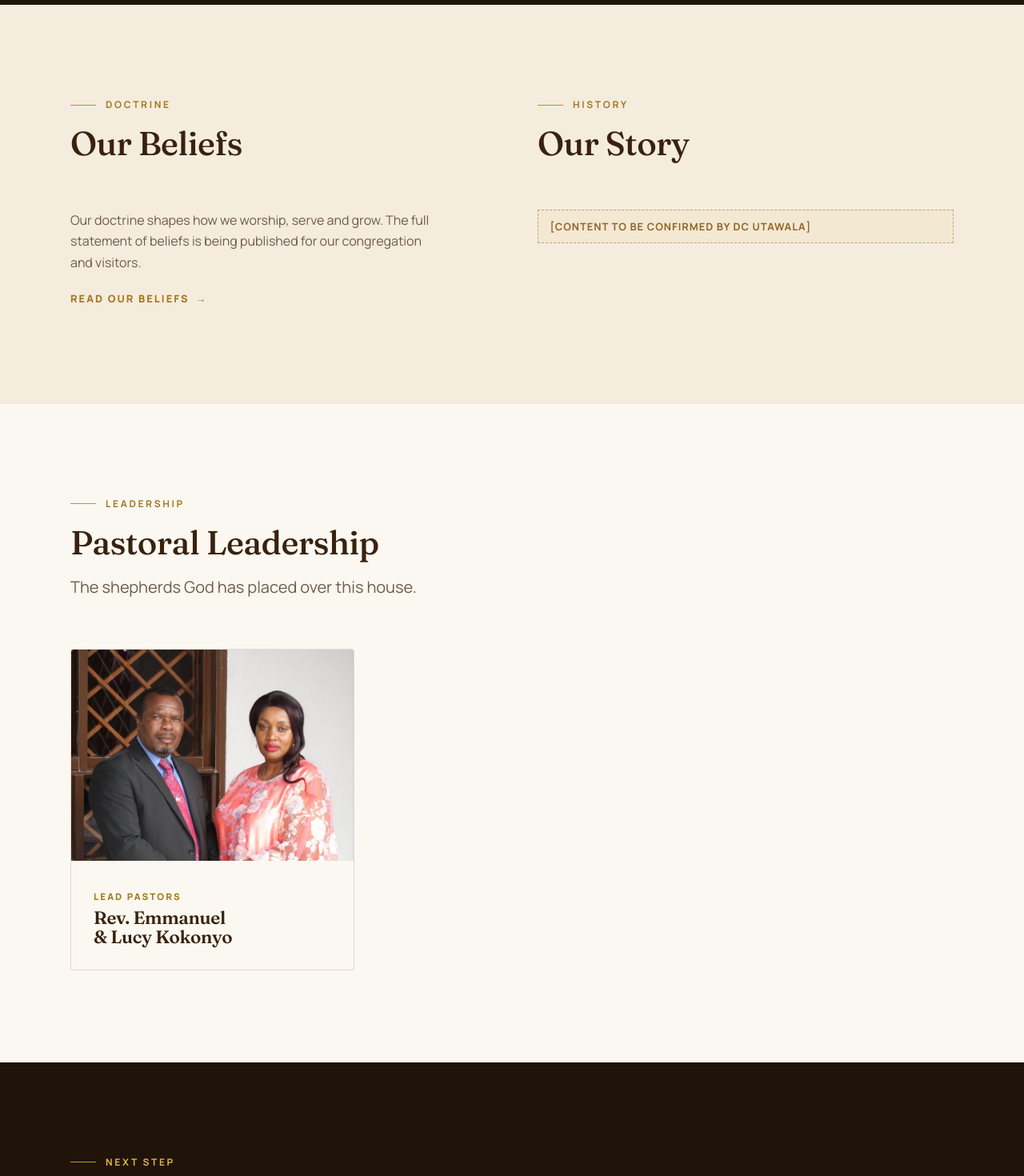
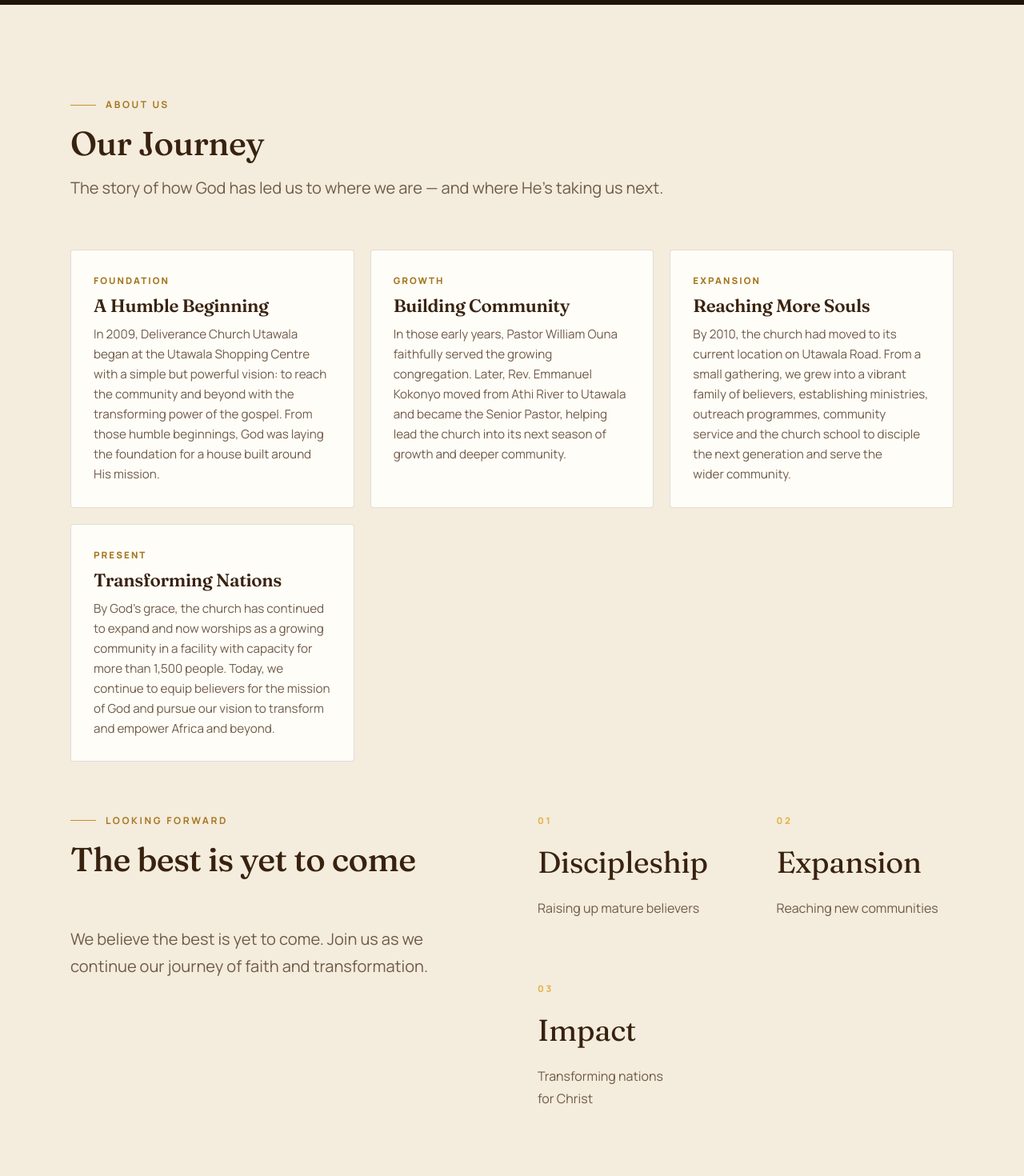
Before and after one commit to Trevor-Kayeyia-Madara/new-dcutawala-website, a Next.js app: page /about in a window 1280 px wide. Shown: the part 2500-3970 px from the top of the page at 80% size. Built offline with nearby package versions, Linux system fonts and the light colour scheme; no server answers.

Commit message:
Foxed responsivesness

```diff
--- a/src/app/about/page.tsx
+++ b/src/app/about/page.tsx
@@ -1,5 +1,5 @@
 import Link from "next/link";
-import { leaders, pastorWelcome, photos, siteConfig } from "@/lib/content";
+import { churchJourney, leaders, pastorWelcome, photos, siteConfig } from "@/lib/content";
 import { pageMetadata } from "@/lib/seo";
 import { PageHero } from "@/components/PageHero";
 import { SectionHeading } from "@/components/SectionHeading";
@@ -124,6 +124,45 @@ export default function AboutPage() {
 
       <section className="section section--cream">
         <div className="container">
+          <SectionHeading
+            eyebrow="About Us"
+            title="Our Journey"
+            lede={churchJourney.lede}
+            wide
+          />
+          <div className="card-grid card-grid--3">
+            {churchJourney.milestones.map((milestone) => (
+              <article className="card" key={milestone.phase}>
+                <span className="card__subtitle">{milestone.phase}</span>
+                <h3 className="card__title">{milestone.title}</h3>
+                <p className="card__body">{milestone.body}</p>
+              </article>
+            ))}
+          </div>
+          <div className="two-col" style={{ marginTop: "4rem" }}>
+            <div>
+              <SectionHeading eyebrow="Looking Forward" title="The best is yet to come" />
+              <p className="lede">{churchJourney.lookingForward}</p>
+            </div>
+            <div className="statement-grid">
+              {churchJourney.pillars.map((pillar) => (
+                <div className="statement" key={pillar.index}>
+                  <span className="statement__label">{pillar.index}</span>
+                  <p className="statement__text" style={{ color: "var(--chocolate)" }}>
+                    {pillar.title}
+                  </p>
+                  <p className="statement__support" style={{ color: "var(--muted)" }}>
+                    {pillar.body}
+                  </p>
+                </div>
+              ))}
+            </div>
+          </div>
+        </div>
+      </section>
+
+      <section className="section section--cream">
+        <div className="container">
           <div className="two-col">
             <div>
               <SectionHeading eyebrow="Doctrine" title="Our Beliefs" />
@@ -141,9 +180,13 @@ export default function AboutPage() {
               </div>
             </div>
             <div>
-              <SectionHeading eyebrow="History" title="Our Story" />
+              <SectionHeading eyebrow="Our Story" title="Rooted in grace" />
               <div className="prose">
-                <p className="tbc-note">[CONTENT TO BE CONFIRMED BY DC UTAWALA]</p>
+                <p>
+                  Our story is a testimony of God&apos;s faithfulness: from a
+                  humble beginning at Utawala Shopping Centre to a growing
+                  church family with a vision for Africa and beyond.
+                </p>
               </div>
             </div>
           </div>
--- a/src/lib/content.ts
+++ b/src/lib/content.ts
@@ -244,22 +244,22 @@ export const churchJourney: {
     {
       phase: "Foundation",
       title: "A Humble Beginning",
-      body: "In 2009, Deliverance Church Utawala was planted with a vision to reach the Utawala community and beyond with the transformative power of the gospel — a small congregation gathering at the Utawala shopping centre under a mabati (iron-sheet) structure.",
+      body: "In 2009, Deliverance Church Utawala began at the Utawala Shopping Centre with a simple but powerful vision: to reach the community and beyond with the transforming power of the gospel. From those humble beginnings, God was laying the foundation for a house built around His mission.",
     },
     {
       phase: "Growth",
       title: "Building Community",
-      body: "In 2010 the church moved to our current location on Utawala Road. From a small gathering we grew into a vibrant community of believers, establishing key ministries to serve different demographics.",
+      body: "In those early years, Pastor William Ouna faithfully served the growing congregation. Later, Rev. Emmanuel Kokonyo moved from Athi River to Utawala and became the Senior Pastor, helping lead the church into its next season of growth and deeper community.",
     },
     {
       phase: "Expansion",
       title: "Reaching More Souls",
-      body: "We launched outreach programs, community services, and the church school to impact the wider community and disciple the next generation. God's faithfulness has carried us from iron sheets to an auditorium that seats more than 1,500 worshippers.",
+      body: "By 2010, the church had moved to its current location on Utawala Road. From a small gathering, we grew into a vibrant family of believers, establishing ministries, outreach programmes, community service and the church school to disciple the next generation and serve the wider community.",
     },
     {
       phase: "Present",
       title: "Transforming Nations",
-      body: "Today, we continue to equip believers for the mission of God, expanding our vision to transform and empower Africa and beyond.",
+      body: "By God's grace, the church has continued to expand and now worships as a growing community in a facility with capacity for more than 1,500 people. Today, we continue to equip believers for the mission of God and pursue our vision to transform and empower Africa and beyond.",
     },
   ],
   lookingForward:
```
